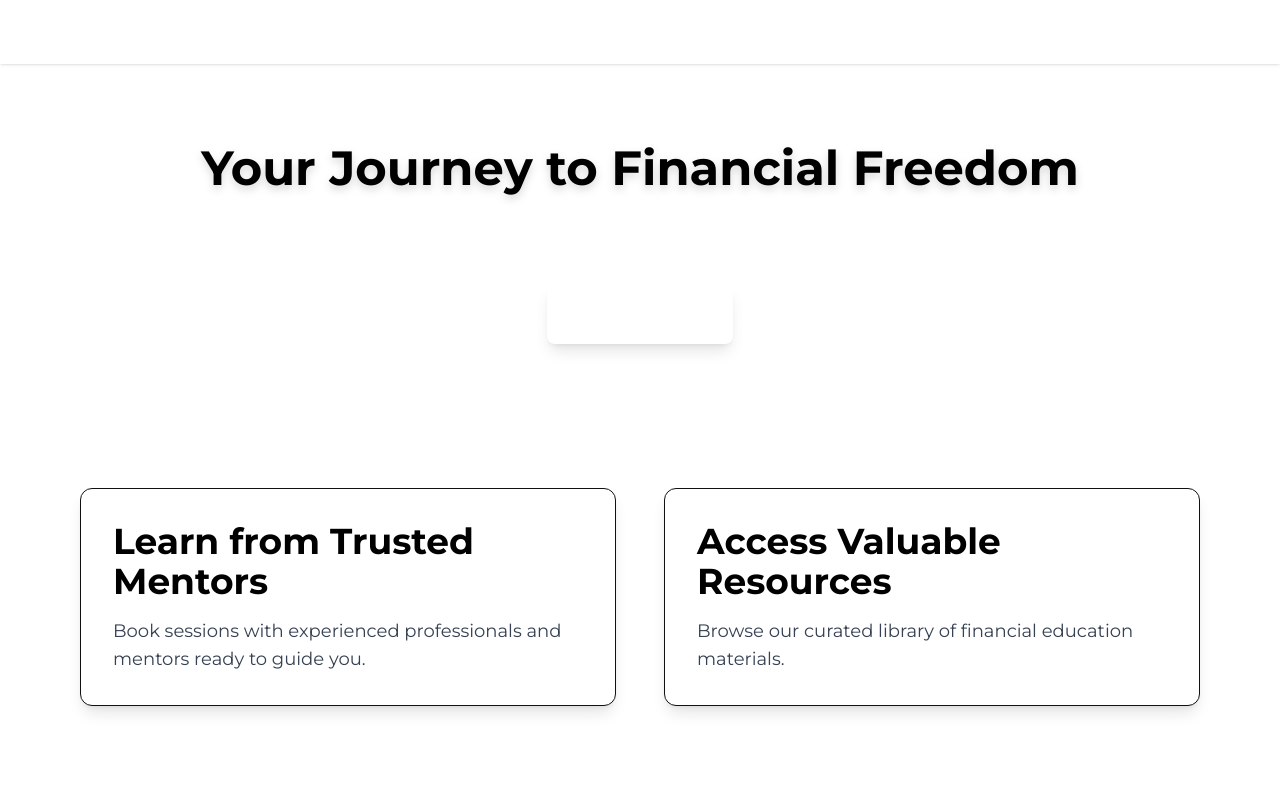
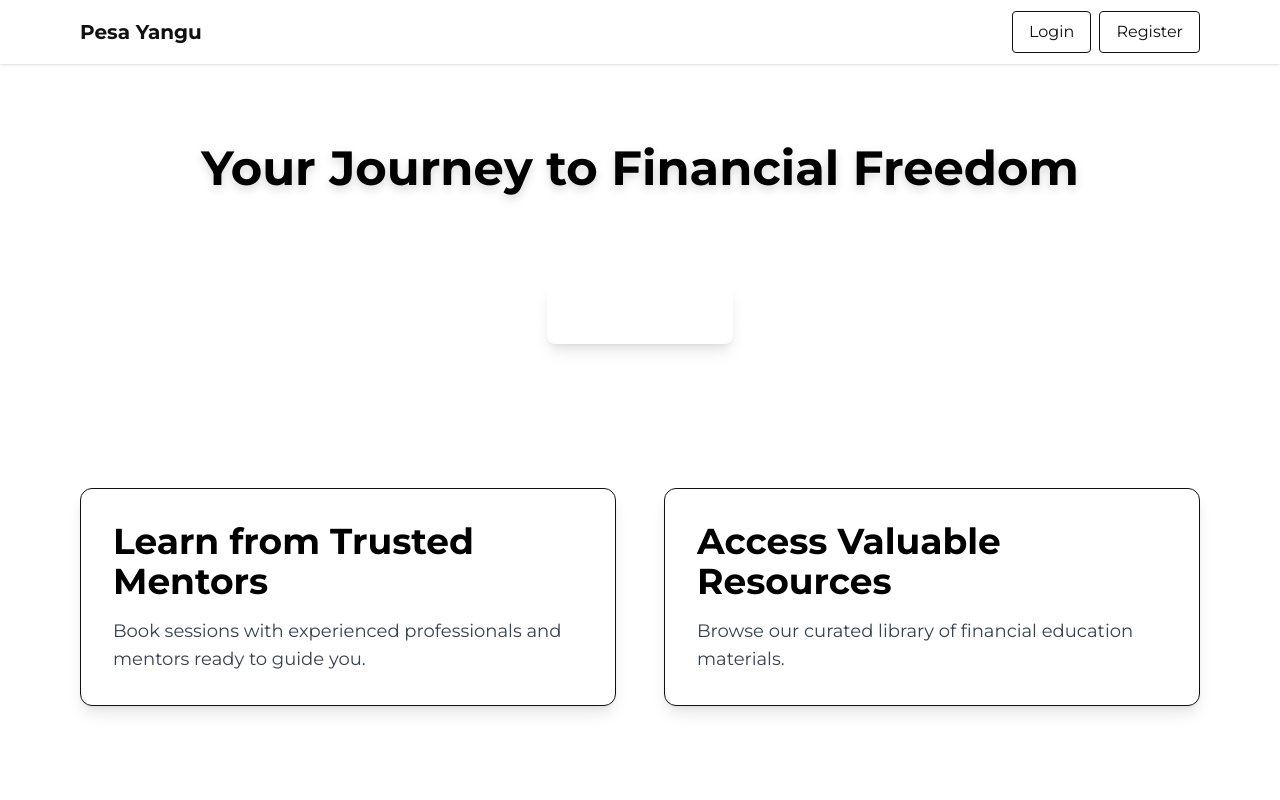
Before and after one commit to Brianceasar/pesa-yangu, a Next.js app in the folder client/: page / in a window 1280 px wide. Shown: the top 800 px of the page. Built offline with nearby package versions, Linux system fonts and the light colour scheme.

Commit message:
feat(layout): update Navbar to use white background and green buttons/links

```diff
--- a/client/components/layout/Navbar.tsx
+++ b/client/components/layout/Navbar.tsx
@@ -19,10 +19,10 @@ const Navbar = () => {
     };
 
     return (
-        <nav className="sticky top-0 bg-primary text-white shadow z-50">
+        <nav className="sticky top-0 bg-white text-primary shadow z-50">
             <div className="max-w-6xl mx-auto px-4 flex items-center justify-between h-16">
                 <div
-                    className="text-xl font-bold cursor-pointer"
+                    className="text-xl font-bold cursor-pointer text-primary"
                     onClick={() => router.push("/")}
                 >
                     Pesa Yangu
@@ -30,13 +30,13 @@ const Navbar = () => {
                 {!auth?.user ? (
                     <div className="flex gap-2">
                         <button
-                            className="px-4 py-2 rounded hover:bg-primary-dark transition"
+                            className="px-4 py-2 rounded border border-primary text-primary bg-white hover:bg-primary hover:text-white transition"
                             onClick={() => router.push("/login")}
                         >
                             Login
                         </button>
                         <button
-                            className="px-4 py-2 rounded border border-white hover:bg-white hover:text-primary transition"
+                            className="px-4 py-2 rounded border border-primary text-primary bg-white hover:bg-primary hover:text-white transition"
                             onClick={() => router.push("/register")}
                         >
                             Register
@@ -44,18 +44,18 @@ const Navbar = () => {
                     </div>
                 ) : (
                     <div className="relative flex items-center gap-2">
-                        <span className="font-medium">{auth.user.username}</span>
+                        <span className="font-medium text-primary">{auth.user.username}</span>
                         <button
-                            className="w-8 h-8 rounded-full bg-secondary flex items-center justify-center text-white focus:outline-none"
+                            className="w-8 h-8 rounded-full bg-primary flex items-center justify-center text-white focus:outline-none"
                             onClick={handleMenuToggle}
                             aria-label="User menu"
                         >
                             {auth.user.username?.[0]?.toUpperCase() || "U"}
                         </button>
                         {menuOpen && (
-                            <div className="absolute right-0 mt-2 w-40 bg-white text-gray-900 rounded shadow-lg py-2 z-50">
+                            <div className="absolute right-0 mt-2 w-40 bg-white text-primary rounded shadow-lg py-2 z-50 border border-primary">
                                 <button
-                                    className="block w-full text-left px-4 py-2 hover:bg-gray-100"
+                                    className="block w-full text-left px-4 py-2 hover:bg-primary hover:text-white"
                                     onClick={() => {
                                         handleMenuClose();
                                         router.push("/profile");
@@ -64,7 +64,7 @@ const Navbar = () => {
                                     Account Settings
                                 </button>
                                 <button
-                                    className="block w-full text-left px-4 py-2 hover:bg-gray-100"
+                                    className="block w-full text-left px-4 py-2 hover:bg-primary hover:text-white"
                                     onClick={handleLogout}
                                 >
                                     Logout
```
